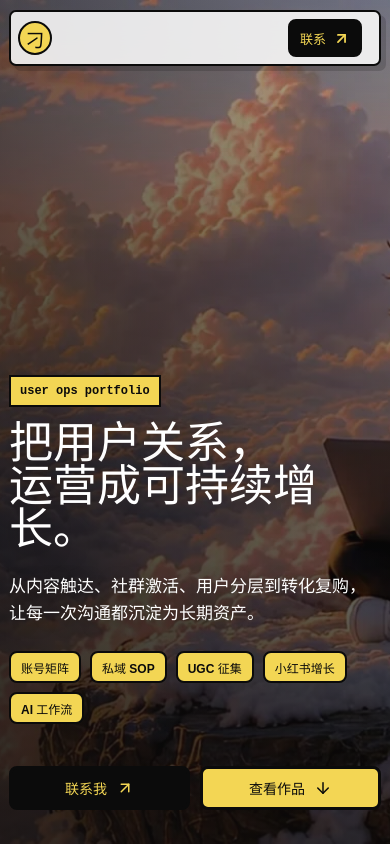
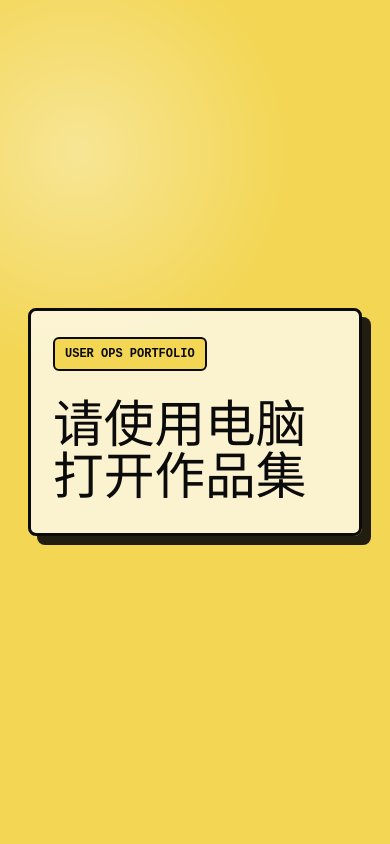
Before and after one commit to denon880512-boop/operation-portfolio, a React (Vite) app: page / in a window 390 px wide. Shown: the top 844 px of the page. Built offline with nearby package versions, Linux system fonts and the light colour scheme.

Commit message:
Update portfolio mobile handling

```diff
--- a/src/App.jsx
+++ b/src/App.jsx
@@ -13,8 +13,24 @@ import ContactFooter from './components/ContactFooter.jsx';
 import CursorSpot from './components/CursorSpot.jsx';
 import Lightbox from './components/Lightbox.jsx';
 
+function getIsMobileViewport() {
+  return window.matchMedia('(max-width: 900px)').matches;
+}
+
+function MobileBlocker() {
+  return (
+    <main className="mobile-blocker" aria-label="请使用电脑打开作品集">
+      <div>
+        <span>USER OPS PORTFOLIO</span>
+        <h1>请使用电脑打开作品集</h1>
+      </div>
+    </main>
+  );
+}
+
 function App() {
   const [preview, setPreview] = useState(null);
+  const [isMobileViewport, setIsMobileViewport] = useState(getIsMobileViewport);
   const [route, setRoute] = useState(() => ({
     pathname: window.location.pathname,
     hash: window.location.hash,
@@ -22,6 +38,20 @@ function App() {
   const basePath = import.meta.env.BASE_URL.replace(/\/$/, '');
   const pagePath = route.pathname.replace(basePath, '') || '/';
   const isImagePortfolioPage = pagePath === '/image-portfolio' || route.hash === '#image-portfolio';
+
+  useEffect(() => {
+    const query = window.matchMedia('(max-width: 900px)');
+    const syncViewport = () => setIsMobileViewport(query.matches);
+    syncViewport();
+
+    if (query.addEventListener) {
+      query.addEventListener('change', syncViewport);
+      return () => query.removeEventListener('change', syncViewport);
+    }
+
+    query.addListener(syncViewport);
+    return () => query.removeListener(syncViewport);
+  }, []);
 
   useEffect(() => {
     const syncRoute = () => {
@@ -40,6 +70,10 @@ function App() {
   }, []);
 
   useEffect(() => {
+    if (isMobileViewport) {
+      return undefined;
+    }
+
     if ('scrollRestoration' in window.history) {
       window.history.scrollRestoration = 'manual';
     }
@@ -73,7 +107,11 @@ function App() {
       cancelAnimationFrame(frame);
       lenis.destroy();
     };
-  }, [isImagePortfolioPage]);
+  }, [isImagePortfolioPage, isMobileViewport]);
+
+  if (isMobileViewport) {
+    return <MobileBlocker />;
+  }
 
   return (
     <>
--- a/src/styles/global.css
+++ b/src/styles/global.css
@@ -2118,6 +2118,45 @@ footer {
   object-fit: contain;
 }
 
+.mobile-blocker {
+  min-height: 100svh;
+  display: grid;
+  place-items: center;
+  padding: 28px;
+  background:
+    radial-gradient(circle at 20% 18%, rgba(255, 255, 255, 0.38), transparent 28%),
+    var(--yellow);
+  color: var(--black);
+}
+
+.mobile-blocker div {
+  width: min(100%, 520px);
+  padding: 26px 22px 30px;
+  border: var(--line);
+  border-radius: 8px;
+  background: rgba(255, 255, 255, 0.72);
+  box-shadow: 9px 9px 0 rgba(11, 11, 11, 0.9);
+}
+
+.mobile-blocker span {
+  display: inline-flex;
+  margin-bottom: 28px;
+  padding: 8px 10px;
+  border: 2px solid var(--black);
+  border-radius: 6px;
+  background: var(--yellow);
+  font-family: "Courier New", monospace;
+  font-size: 12px;
+  font-weight: 950;
+}
+
+.mobile-blocker h1 {
+  margin: 0;
+  font-size: clamp(38px, 13vw, 62px);
+  line-height: 1.02;
+  font-weight: 950;
+}
+
 @keyframes float {
   0%,
   100% {
```
